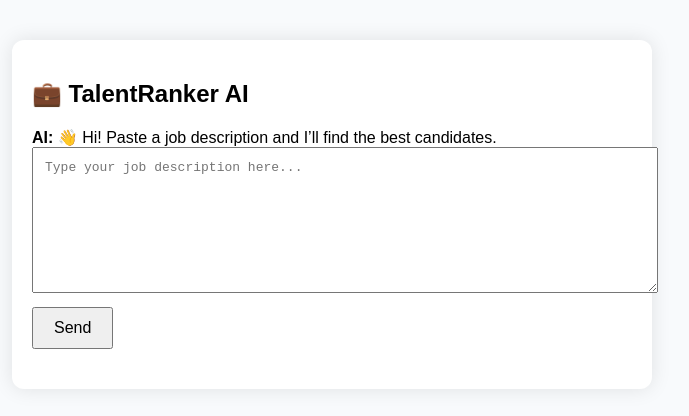
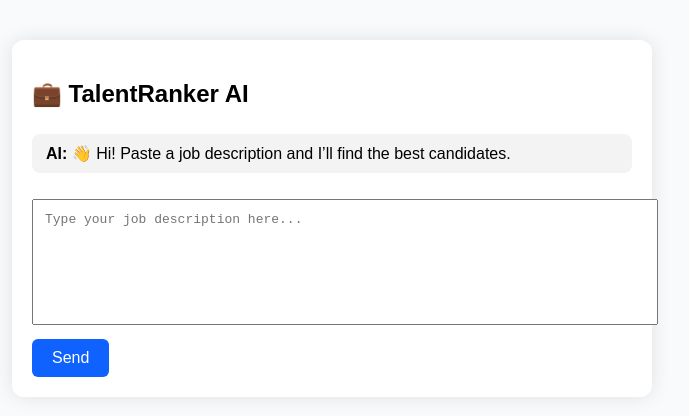
Before and after one commit to maybajpa2024/talentranker-frontend, a React (Vite) app: page / in a window 1280 px wide. Shown: the top 416 px of the page, without its empty margins (308-997 px from the left). Built offline with nearby package versions, Linux system fonts and the light colour scheme.

Commit message:
Update App.css

```diff
--- a/src/App.css
+++ b/src/App.css
@@ -5,22 +5,47 @@
   border-radius: 12px;
   background: white;
   box-shadow: 0 0 20px rgba(0,0,0,0.1);
+  font-family: sans-serif;
 }
+
+.chat-box {
+  max-height: 400px;
+  overflow-y: auto;
+  margin-bottom: 20px;
+}
+
+.chat-bubble {
+  padding: 10px 14px;
+  margin: 6px 0;
+  border-radius: 8px;
+  white-space: pre-wrap;
+}
+
+.user {
+  background-color: #e1f5fe;
+  align-self: flex-end;
+}
+
+.assistant {
+  background-color: #f3f3f3;
+  align-self: flex-start;
+}
+
 textarea {
   width: 100%;
-  height: 120px;
+  height: 100px;
   padding: 12px;
+  font-size: 1em;
   margin-bottom: 10px;
-  font-size: 1em;
+  resize: none;
 }
+
 button {
   padding: 10px 20px;
   font-size: 1em;
-  margin-bottom: 20px;
+  background-color: #0f62fe;
+  color: white;
+  border: none;
+  cursor: pointer;
+  border-radius: 6px;
 }
-pre {
-  background: #f0f0f0;
-  padding: 12px;
-  border-radius: 6px;
-  white-space: pre-wrap;
-}
```
